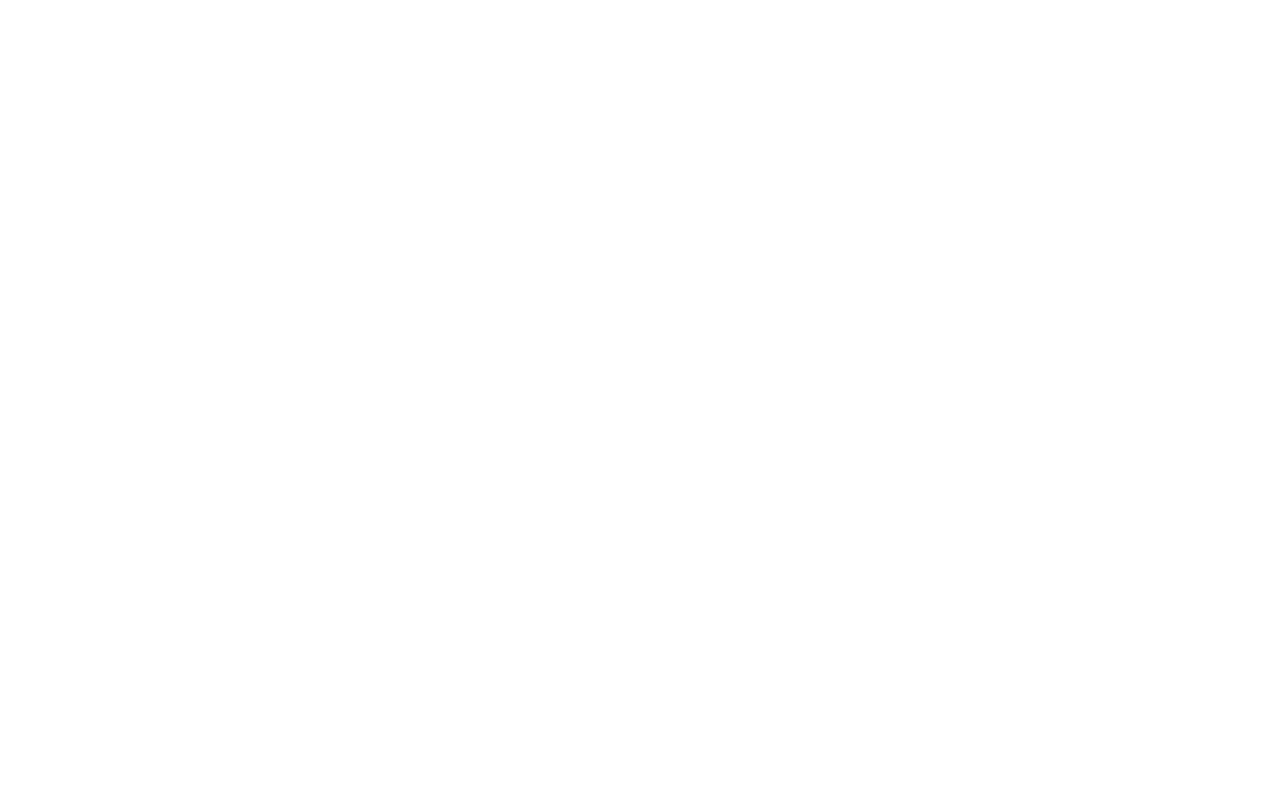
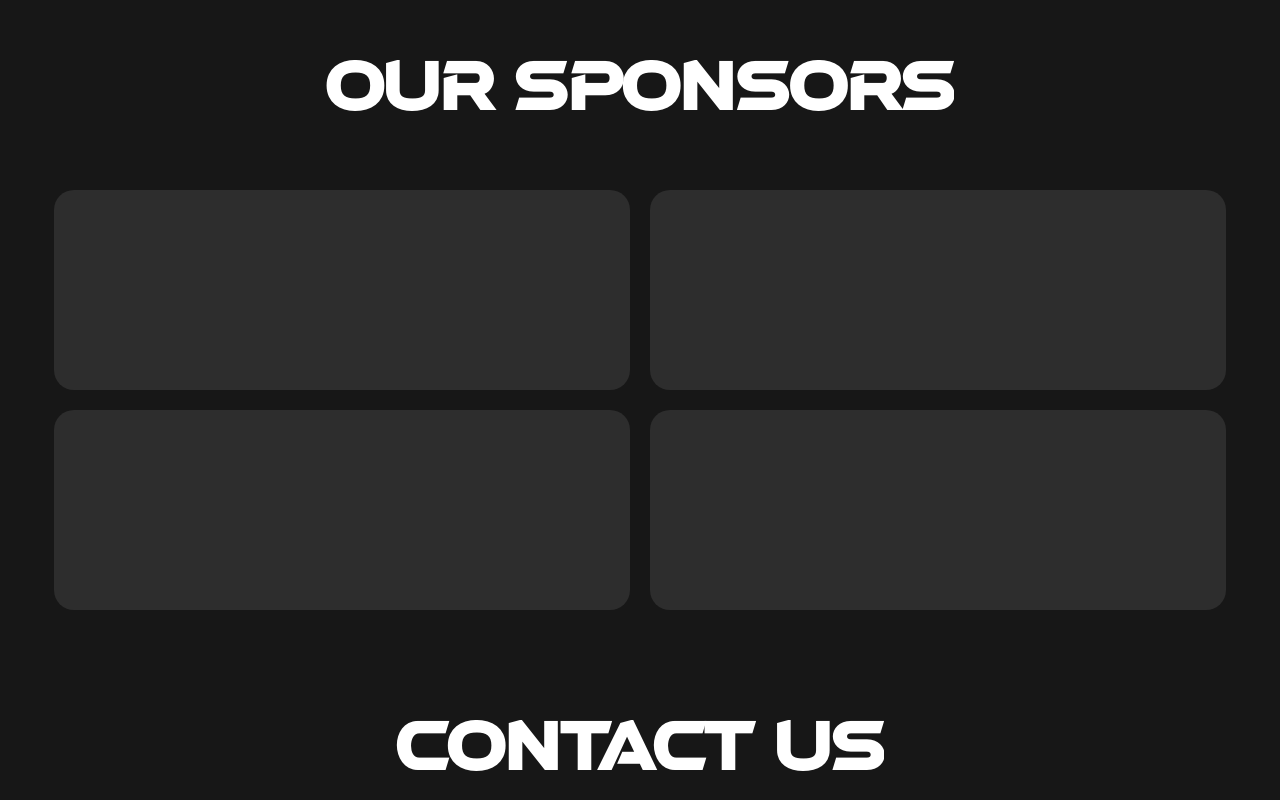
Before and after one commit to ACM-Thapar/Eclipse-v3, a React (Create React App) app in the folder client/: page /sponsors in a window 1280 px wide. Before the commit this address had no page. Built offline with nearby package versions, Linux system fonts and the light colour scheme.

Commit message:
added sponsors

```diff
--- a/client/public/index.html
+++ b/client/public/index.html
@@ -24,7 +24,7 @@
       work correctly both with client-side routing and a non-root public URL.
       Learn how to configure a non-root public URL by running `npm run build`.
     -->
-    <title>React App</title>
+    <title>Eclipse 3.0</title>
   </head>
   <body>
     <noscript>You need to enable JavaScript to run this app.</noscript>
--- a/client/src/App.js
+++ b/client/src/App.js
@@ -10,7 +10,7 @@
 import Hacklipse from "./components/Hacklipse/Hacklipse";
 import Flamingo from "./components/Flamingo/Flamingo";
 import Engima from "./components/Engima/Engima";
-
+import Sponsors from "./pages/Sponsors/Sponsors";
 
 function App() {
   return (
@@ -18,9 +18,10 @@
       <Routes>
         <Route path="/about" element={<About />} />
         <Route path="/events" element={<Events />} />
+        <Route path="/events" element={<Sponsors />} />
         <Route path="/event/hacklipse" element={<Hacklipse />} />
         <Route path="/event/flamingo" element={<Flamingo />} />
-        <Route path="/event/engima" element={<Engima />} />
+        <Route path="/sponsors" element={<Sponsors />} />
 
 
         <Route
--- a/client/src/components/Header/Header.jsx
+++ b/client/src/components/Header/Header.jsx
@@ -34,7 +34,7 @@
             <div className="center-header"></div>
             <div className="right-header">
                 <a href="/">CONTACT US</a>
-                <a href="/">STORE</a>
+                <Link to="/sponsors">SPONSORS</Link>
                 <a className='login-button' onClick={toggleModal}>LOG IN</a>
             </div>
         </div>
--- /dev/null
+++ b/client/src/pages/Sponsors/Sponsors.css
@@ -0,0 +1,263 @@
+* {
+    overflow-y: ;
+}
+
+@font-face {
+    font-family:atmospheric;
+    src: url('../../assets/fonts/aAtmospheric.otf');
+  }
+
+.sponsors-container{
+    height: 100vh;
+    width: 100vw;
+}
+
+.sponsors-container-bg{
+    position: absolute;
+    height: 100%;
+    width: 100%;
+    background-color: #171717;
+
+}
+
+.sponsors-heading{
+    display: flex;
+    position: absolute;
+    height: 100%;
+    width: 100%;
+    color: white;
+    justify-content: center;
+    align-items: top;
+    margin-top: 60px;
+    max-height: 100px;
+
+}
+
+.sponsors-heading > h1 {
+    position: top;
+    font-size: 60px;
+    font-family: atmospheric;
+
+}
+.grid-container {
+    display: flex;
+    flex-wrap: wrap;
+    justify-content: center;
+    margin-top: 180px;
+
+}
+
+.grid-item {
+    width: 45%;
+    height: 200px;
+    margin: 10px;
+    background-color: #2D2D2D;
+    border-radius: 20px;
+    display: flex;
+    align-items: center;
+    justify-content: center;
+  }
+
+.contact-heading{
+    display: flex;
+    position: absolute;
+    height: 100%;
+    width: 100%;
+    color: white;
+    justify-content: center;
+    align-items: top;
+    margin-top: 100px;
+    max-height: 100px
+
+}
+
+.contact-heading > h1 {
+    position: top;
+    font-size: 60px;
+    font-family: atmospheric;
+
+}
+ .contact-form-bg{
+    display: flex;
+    margin: auto;
+    width: 50%;
+    margin-top: 200px;
+   background-color: #2D2D2D;
+   align-items: center;
+   justify-content: center;
+   padding-bottom: 20px;
+  }
+
+  .contact-form{
+    display: flex;
+    width: 100%;
+    flex-direction: column;
+    justify-content: center;
+    align-items: center;
+    margin-top: 20px;
+    margin-right: 0%;
+    margin-left: 0%;
+
+}
+
+  .contact-form > input {
+    width: 50%;
+    height: 25px;
+    margin: 10px;
+    border-radius: 10px;
+    padding: 10px;
+    font-size: 10px;
+  }
+
+  .contact-form > textarea {
+    width: 50%;
+    height: 100px;
+    margin: 10px;
+    border-radius: 10px;
+    padding: 10px;
+    font-size: 10px;
+  }
+
+  .contact-form > button {
+    width: 20%;
+    height: 30px;
+    margin: 10px;
+    font-size: 15px;
+    background-color: #2D2D2D;
+    color: white;
+    border-color: #CA9136;
+    border-width: 2px;
+  }
+
+  .footer-bg{
+    margin: auto;
+    margin-top: 100px;
+    height: 400px;
+   background-color: #111111;
+   align-items: center;
+   justify-content: center;
+  }
+
+  .footer{
+    display: flex;
+    width: 100%;
+    flex-direction: row;
+    justify-content: space-between;
+    margin: 0 auto;
+    max-width: 1000px;
+  }
+
+  .footer-left{
+    display: flex;
+    width: 48%;
+    flex-direction: column;
+    padding-top: 50px;
+    padding-right: 100px;
+    padding-left: 50px;
+
+  }
+
+  .footer-text {
+    color: white;
+    font-size: 15px;
+  }
+
+  .socials{
+    display: flex;
+    flex-direction: row  ;
+    color: white;
+    padding: 10px;
+    justify-content: center;
+    margin-left: 0;
+    margin-right: auto;
+  }
+
+.social-icon {
+    margin-right: 15px;
+  }
+
+a{
+    color: white;
+  }
+.footer-right{
+    width: 48%;
+    padding-top: 50px;
+    padding-left: 50px;
+}
+
+.contacts {
+    display: flex;
+    flex-direction: column;
+    color: white;
+    margin-left: auto;
+    margin-right: 0;
+}
+
+.contact-icon {
+    padding: 5px;
+    margin-left: 0;
+    margin-right: auto;
+}
+
+@media (max-width: 768px) {
+    .sponsors-heading > h1 {
+        font-size: 40px;
+    }
+
+    .grid-item {
+      width: 80%;
+    }
+
+    .contact-form {
+        width: 80%
+    }
+
+    .contact-form > input {
+        width: 80%;
+    }
+
+    .contact-form > textarea {
+        width: 80%;
+    }
+
+    .contact-form > button {
+        width: 40%;
+    }
+
+    .contact-form-bg {
+        width: 80%;
+    }
+
+    .contact-heading > h1 {
+        font-size: 40px;
+    }
+
+    .footer-left{
+        width: 100%;
+        margin-bottom: 20px;
+    }
+
+    .footer-right{
+        width: 100%;
+        margin-bottom: 20px;
+    }
+
+    .socials{
+    margin-left: 0%;
+    padding: 8px;
+    }
+
+    .social-icon {
+        margin-right: 10px;
+        size: xl;
+    }
+
+    .footer-text {
+        font-size: 10px;
+    }
+
+    .footer {
+        flex-wrap: wrap;
+    }
+
+}
--- /dev/null
+++ b/client/src/pages/Sponsors/Sponsors.jsx
@@ -0,0 +1,96 @@
+import React, {useState} from "react";
+import "./Sponsors.css";
+import { FontAwesomeIcon } from '@fortawesome/react-fontawesome';
+import { faEnvelope, faPhone } from '@fortawesome/free-solid-svg-icons'
+
+import {
+    faFacebook,
+    faInstagram,
+    faYoutube,
+    faLinkedin,
+  } from "@fortawesome/free-brands-svg-icons";
+
+const Sponsors = () => {
+    const [name, setName] = useState('');
+    const [email, setEmail] = useState('');
+    const [message, setMessage] = useState('');
+    const [number, setNumber] = useState('');
+    const [emailSent, setEmailSent] = useState(false);
+    const submit = () => {
+        if (name && email && message) {
+           // TODO - send mail
+
+            setName('');
+            setEmail('');
+            setMessage('');
+            setEmailSent(true);
+        } else {
+            alert('Please fill in all fields.');
+        }
+    }
+    return (
+
+            <div classname = "sponsors-container">
+                <div className="sponsors-container-bg">
+
+                <div className="sponsors-heading">
+                    <h1>Our Sponsors</h1>
+                </div>
+
+                <div class="grid-container">
+                    <div class="grid-item"></div>
+                    <div class="grid-item"></div>
+                    <div class="grid-item"></div>
+                    <div class="grid-item"></div>
+                </div>
+                <div className="contact-heading">
+                    <h1>Contact Us</h1>
+                </div>
+
+                <div className="contact-form-bg">
+                <div className="contact-form">
+                    <input type="text" placeholder="Name" value={name} onChange={e => setName(e.target.value)} />
+                    <input type="email" placeholder="Email Address" value={email} onChange={e => setEmail(e.target.value)} />
+                    <input type="text" placeholder="Phone Number" value={number} onChange={e => setNumber(e.target.value)} />
+                    <textarea placeholder="Enter your query" value={message} onChange={e => setMessage(e.target.value)}></textarea>
+                    <button onClick={submit}>Submit</button>
+                </div>
+                </div>
+                    <div className="footer-bg">
+                        <div className="footer">
+                            <div className="footer-left">
+                                <div className="footer-text">
+                                    Lorem ipsum dolor sit amet, consectetur
+                                    adipiscing elit. Nunc vulputate libero et
+                                    velit interdum, ac aliquet odio mattis.
+                                </div>
+                               <div className="socials">
+                               <a href="https://www.facebook.com/acmthapar/"><FontAwesomeIcon icon={faFacebook} size="2xl" className="social-icon" /></a>
+                               <a href="https://www.instagram.com/acmthapar/?hl=en"><FontAwesomeIcon icon={faInstagram} size="2xl"className="social-icon"  /></a>
+                               <a href="https://www.youtube.com/channel/UCZBjG5uzKFH4hYtpttKYP5Q?app=desktop"><FontAwesomeIcon icon={faYoutube} size="2xl" className="social-icon" /></a>
+                               <a href="https://www.linkedin.com/company/thapar-acm-student-chapter?originalSubdomain=in"><FontAwesomeIcon icon={faLinkedin} size="2xl"className="social-icon"  /></a>
+                                </div>
+                            </div>
+                            <div className="footer-right">
+                            <div className="footer-text">
+                                    Get in touch
+                            </div>
+                            <div className="footer-text">
+                            Have Queries? Reach out to us anytime!
+                            </div>
+                            <div className="contacts">
+                            <FontAwesomeIcon icon={faEnvelope} size="xl" className="contact-icon" />
+                            <FontAwesomeIcon icon={faEnvelope} size="xl" className="contact-icon" />
+                            <FontAwesomeIcon icon={faPhone} size="xl" className="contact-icon" />
+                            <FontAwesomeIcon icon={faPhone} size="xl" className="contact-icon" />
+                            </div>
+                            </div>
+                        </div>
+                    </div>
+                </div>
+
+            </div>
+          )
+}
+
+export default Sponsors;
```
